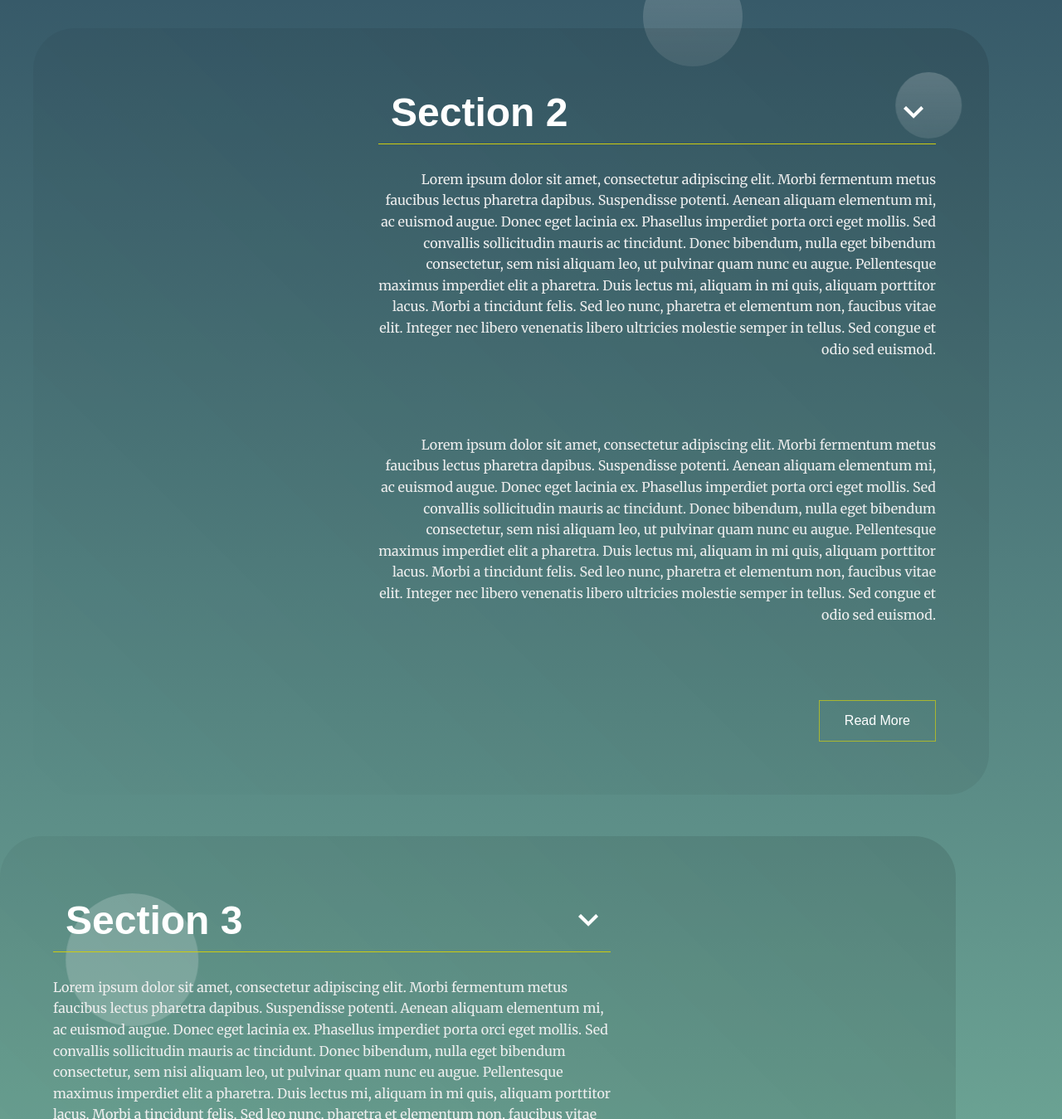
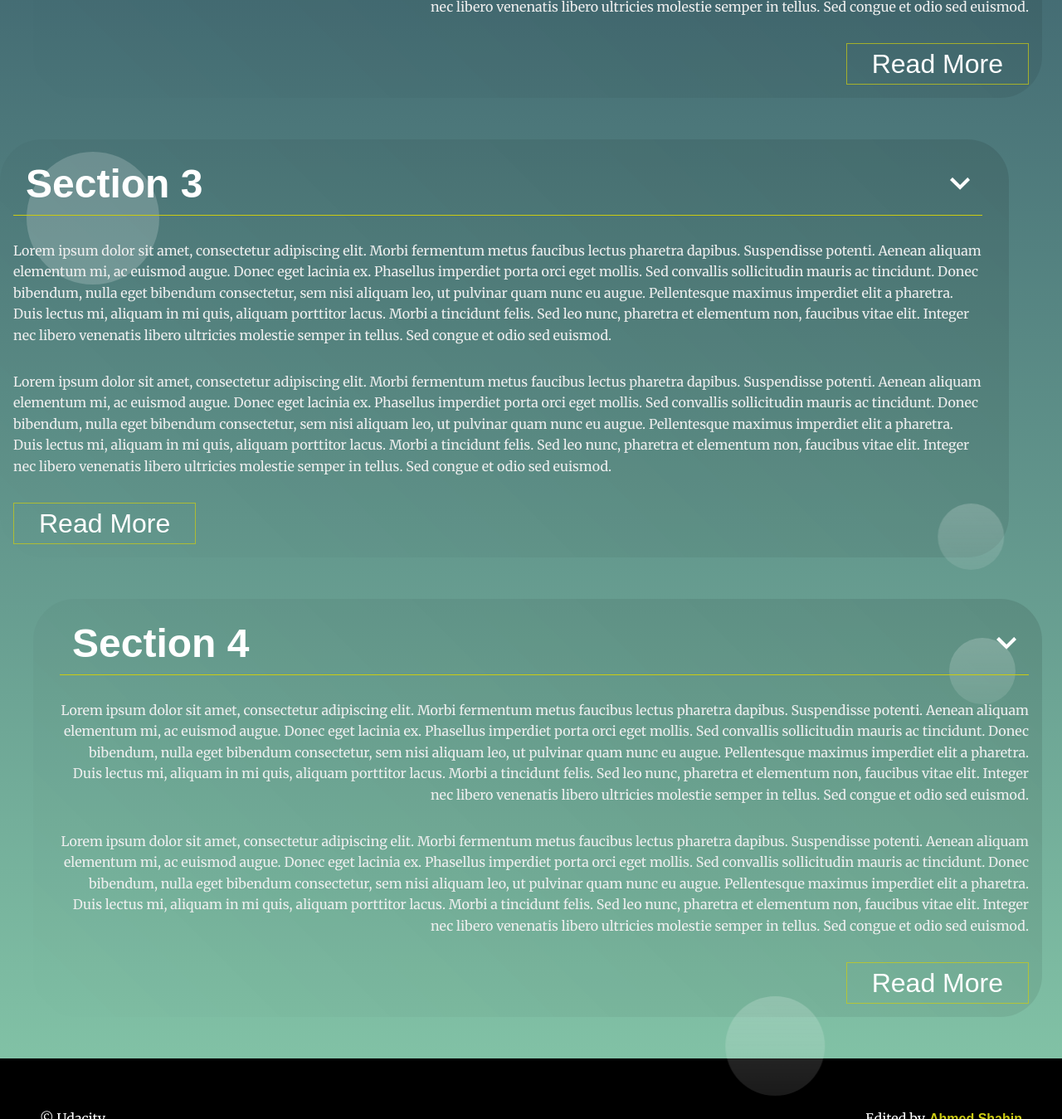
Before and after one commit to shahinovic/landing-page, a plain HTML site: page index.html in a window 1280 px wide. Shown: the part 1451-2800 px from the top of the page at 83% size. Drawn offline with Linux system fonts and the light colour scheme.

Commit message:
Some required changes

```diff
--- a/css/styles.css
+++ b/css/styles.css
@@ -25,7 +25,6 @@ body {
   font-family: 'Merriweather', serif;
   color: #fff;
   overflow-x: hidden;
-  /* position: relative; */
 }
 
 body::before {
@@ -34,7 +33,6 @@ body::before {
   position: absolute;
   top: -100px;
   right: -100px;
-  /* transform: translate(-50%, -50%); */
   z-index: 1;
   width: 70vh;
   height: 70vh;
@@ -60,6 +58,38 @@ body::after {
 }
 
 /* Typeography General*/
+@media (max-width: 600px) {
+  section .landing__container {
+    width: 90% !important;
+    padding: 20px;
+  }
+  .page__footer {
+    flex-direction: column;
+  }
+  .page__footer p {
+    display: flex;
+    flex-direction: column;
+    margin-top: 30px;
+  }
+}
+
+@media (min-width: 800px) {
+  section .landing__container {
+    max-width: 780px !important;
+  }
+}
+
+@media (min-width: 1000px) {
+  section .landing__container {
+    max-width: 980px !important;
+  }
+}
+
+@media (min-width: 1250px) {
+  section .landing__container {
+    max-width: 1200px !important;
+  }
+}
 h1 {
   font-family: 'Fira Sans', sans-serif;
   font-size: 3em;
@@ -128,7 +158,7 @@ section {
   position: relative;
   min-height: fit-content;
   max-height: 1000vh;
-  width: 90vw;
+  width: 95vw;
   opacity: 0;
   margin-bottom: 50px;
   filter: blur(5px);
@@ -438,7 +468,6 @@ ul.open .menu__link {
   font-size: clamp(2rem, 5vw, 3rem);
   padding: 10px 15px;
   margin-bottom: 30px;
-  width: 100% !;
   display: flex;
   justify-content: space-between;
   align-items: center;
@@ -462,7 +491,7 @@ ul.open .menu__link {
 
 .landing__container p {
   font-size: clamp(0.6em, 2vw, 1rem);
-  min-height: 40vh;
+  margin-bottom: 30px;
   opacity: 1;
   max-height: fit-content;
   visibility: visible;
@@ -478,24 +507,24 @@ ul.open .menu__link {
   visibility: hidden;
 }
 
+@media (max-width: 400px) {
+  .landing__container p {
+    height: 200px !important;
+    overflow: hidden;
+  }
+}
 .landing__container a {
   padding: 15px 30px;
   display: inline-flex;
   align-items: center;
   justify-content: center;
+  font-size: clamp(0.8em, 3vw, 2em);
   border: 1px solid rgba(204, 204, 17, 0.71);
 }
 
 .landing__container.collapse a {
   padding: 0;
   display: none;
-}
-
-@media only screen and (min-width: 35em) {
-  .landing__container {
-    max-width: 50em;
-    padding: 4em;
-  }
 }
 
 section:nth-of-type(even) .landing__container {
--- a/index.html
+++ b/index.html
@@ -104,6 +104,31 @@
           <a href="#" class="btn-hover">Read More</a>
         </div>
       </section>
+      <section id="section4" data-nav="Section 4">
+        <div class="landing__container">
+          <h2 class="btn-hover">Section 4</h2>
+          <p>
+            Lorem ipsum dolor sit amet, consectetur adipiscing elit. Morbi fermentum metus faucibus lectus pharetra
+            dapibus. Suspendisse potenti. Aenean aliquam elementum mi, ac euismod augue. Donec eget lacinia ex.
+            Phasellus imperdiet porta orci eget mollis. Sed convallis sollicitudin mauris ac tincidunt. Donec bibendum,
+            nulla eget bibendum consectetur, sem nisi aliquam leo, ut pulvinar quam nunc eu augue. Pellentesque maximus
+            imperdiet elit a pharetra. Duis lectus mi, aliquam in mi quis, aliquam porttitor lacus. Morbi a tincidunt
+            felis. Sed leo nunc, pharetra et elementum non, faucibus vitae elit. Integer nec libero venenatis libero
+            ultricies molestie semper in tellus. Sed congue et odio sed euismod.
+          </p>
+
+          <p>
+            Lorem ipsum dolor sit amet, consectetur adipiscing elit. Morbi fermentum metus faucibus lectus pharetra
+            dapibus. Suspendisse potenti. Aenean aliquam elementum mi, ac euismod augue. Donec eget lacinia ex.
+            Phasellus imperdiet porta orci eget mollis. Sed convallis sollicitudin mauris ac tincidunt. Donec bibendum,
+            nulla eget bibendum consectetur, sem nisi aliquam leo, ut pulvinar quam nunc eu augue. Pellentesque maximus
+            imperdiet elit a pharetra. Duis lectus mi, aliquam in mi quis, aliquam porttitor lacus. Morbi a tincidunt
+            felis. Sed leo nunc, pharetra et elementum non, faucibus vitae elit. Integer nec libero venenatis libero
+            ultricies molestie semper in tellus. Sed congue et odio sed euismod.
+          </p>
+          <a href="#" class="btn-hover">Read More</a>
+        </div>
+      </section>
     </main>
     <footer class="page__footer">
       <p>&copy Udacity</p>
--- a/js/app.js
+++ b/js/app.js
@@ -1,8 +1,12 @@
-const header = document.querySelector('.page__header'),
-  list = document.querySelector('#navbar__list'),
-  sections = Array.from(document.querySelectorAll('section')),
-  toggler = document.createElement('button'),
-  svg = `<svg width="24" height="25" viewBox="0 0 24 25" fill="none" xmlns="http://www.w3.org/2000/svg">
+// # start global variables
+
+const header = document.querySelector('.page__header');
+const list = document.querySelector('#navbar__list');
+const sections = Array.from(document.querySelectorAll('section'));
+const toggler = document.createElement('button');
+const bar = document.createElement('span');
+const spans = `<span></span><span></span><span></span><span></span>`;
+const svg = `<svg width="24" height="25" viewBox="0 0 24 25" fill="none" xmlns="http://www.w3.org/2000/svg">
   <g clip-path="url(#clip0_2_46)">
   <path d="M21.2211 0.893066L24 3.92465L12.1263 15.7983L0 3.92465L3.03158 0.893066L12.1263 9.9878L21.2211 0.893066Z" fill="white"/>
   </g>
@@ -12,34 +16,20 @@ const header = document.querySelector('.page__header'),
   </clipPath>
   </defs>
   </svg>
-  `,
-  spans = `<span></span><span></span><span></span><span></span>`,
-  collapsedH2 = document.querySelectorAll('.landing__container h2'),
-  btnHover = document.querySelectorAll('.btn-hover');
+  `;
+const collapsedH2 = document.querySelectorAll('.landing__container h2');
+const btnHover = document.querySelectorAll('.btn-hover');
+let timer = null;
 
-window.addEventListener('load', () => {
-  btnHover.forEach((ele) => {
-    ele.innerHTML += spans;
-  });
-  collapsedH2.forEach((ele) => {
-    ele.innerHTML += svg;
-  });
-});
+// # end global variable
 
-let scroller = (e) => {
-  e.preventDefault();
-  let sec = document.querySelector(`${e.target.getAttribute('href')}`).offsetTop;
-  window.scrollTo({
-    top: sec,
-    behavior: 'smooth'
-  });
-};
+// # start helper functions
+
 // add link to the list
 
 let AddLinks = (ele) => {
-  let li = document.createElement('li'),
-    a = document.createElement('a');
-
+  let li = document.createElement('li');
+  let a = document.createElement('a');
   a.textContent = ele.dataset.nav;
   a.setAttribute('href', `#${ele.id}`);
   a.className = `menu__link ${ele.id}`;
@@ -53,23 +43,22 @@ let AddLinks = (ele) => {
   list.appendChild(li);
 };
 
-// looping in the sections and make a link to each section
-sections.map(AddLinks);
-// scroll smoothly function
+// this function made for smooth scrolling
 
-// toggle menu button
-toggler.setAttribute('id', 'toggler');
-for (let i = 0; i < 3; i++) {
-  let bar = document.createElement('span');
-  bar.classList.add('bar');
-  toggler.appendChild(bar);
-}
-document.querySelector('.navbar__menu').appendChild(toggler);
+let scroller = (e) => {
+  e.preventDefault();
+  let sec = document.querySelector(`${e.target.getAttribute('href')}`).offsetTop;
+  window.scrollTo({
+    top: sec,
+    behavior: 'smooth'
+  });
+};
 
-toggler.addEventListener('click', () => {
+// open and close the navbar menu
+const toggleFunction = () => {
   list.classList.toggle('open');
   toggler.classList.toggle('close');
-});
+};
 
 // add active class to the section in the viewport
 
@@ -84,31 +73,73 @@ const shower = new IntersectionObserver((entries) => {
     }
   });
 });
+
+// this function for hide the header
+const transNav = () => {
+  document.querySelector('header').style = 'transform: translateY(-100px);';
+  list.classList.remove('open');
+  toggler.classList.remove('close');
+};
+
+// this function to make a delay before hide the navbar
+
+const hiddenNavbar = () => {
+  timer !== null ? clearTimeout(timer) : null;
+  timer = setTimeout(transNav, 3000);
+};
+
+// # end helper functions
+
+/*
+when the function load this function will
+ - add spans -important part for animation- to all the elements witch have btn-hover class
+ - add svg to the h2 on every element has class landing__container
+  - for know this section can be collapsed
+
+*/
+window.addEventListener('load', () => {
+  btnHover.forEach((ele) => (ele.innerHTML += spans));
+  collapsedH2.forEach((ele) => (ele.innerHTML += svg));
+});
+
+// looping in the sections and make a link to each section
+sections.map(AddLinks);
+
+// add id 'toggler' to the toggle btn
+
+toggler.setAttribute('id', 'toggler');
+
+// add bars to toggler btn
+
+for (let i = 0; i < 3; i++) {
+  bar.classList.add('bar');
+  toggler.appendChild(bar);
+}
+
+// add the toggler btn to the navbar
+
+document.querySelector('.navbar__menu').appendChild(toggler);
+
+// open and close navbar menu when user click the toggler btn
+
+toggler.addEventListener('click', toggleFunction);
+
+// add class active to the section on the view port
+
 document.querySelectorAll('section').forEach((ele) => shower.observe(ele));
 
 // hide the navbar when the scroll stop
 
-let timer = null;
-window.addEventListener(
-  'scroll',
-  () => {
-    if (timer !== null) {
-      clearTimeout(timer);
-    }
-    timer = setTimeout(() => {
-      document.querySelector('header').style = 'transform: translateY(-100px);';
-      list.classList.remove('open');
-      toggler.classList.remove('close');
-    }, 4000);
-  },
-  false
-);
+window.addEventListener('scroll', hiddenNavbar, false);
+
+// show navbar when user scroll scroll
+
 window.onscroll = () => {
   document.querySelector('header').style = 'transform: translateY(0);';
 };
 
-Array.from(collapsedH2).map((ele) => {
-  ele.addEventListener('click', () => {
-    ele.parentElement.classList.toggle('collapse');
-  });
-});
+// open and close sections when user click on the h2 element
+
+Array.from(collapsedH2).map((ele) =>
+  ele.addEventListener('click', () => ele.parentElement.classList.toggle('collapse'))
+);
```
Also changed, not shown: .prettierrc.json (added), 1 other file.
